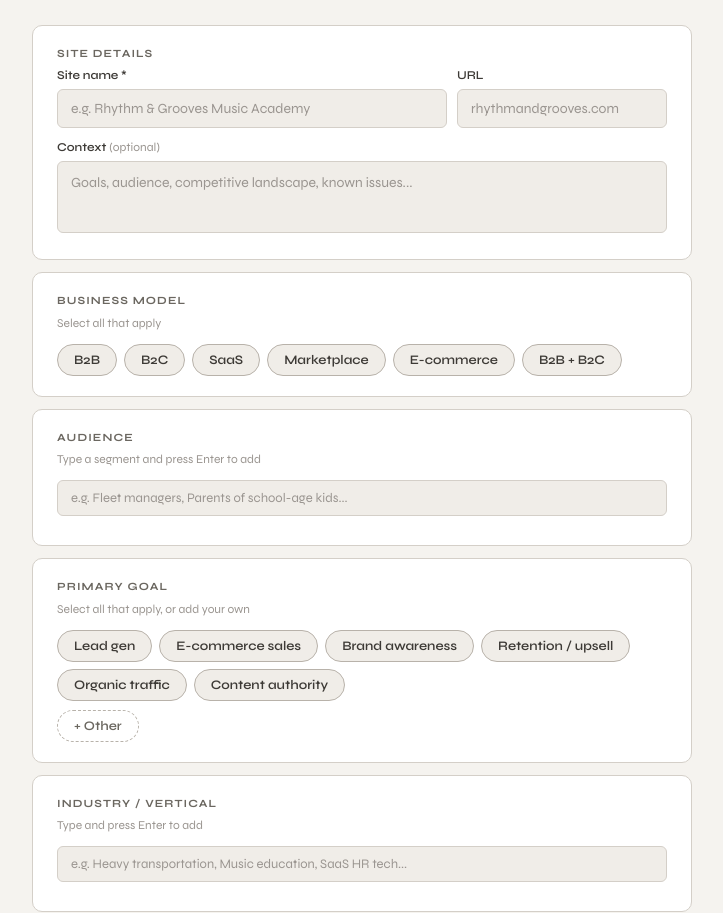
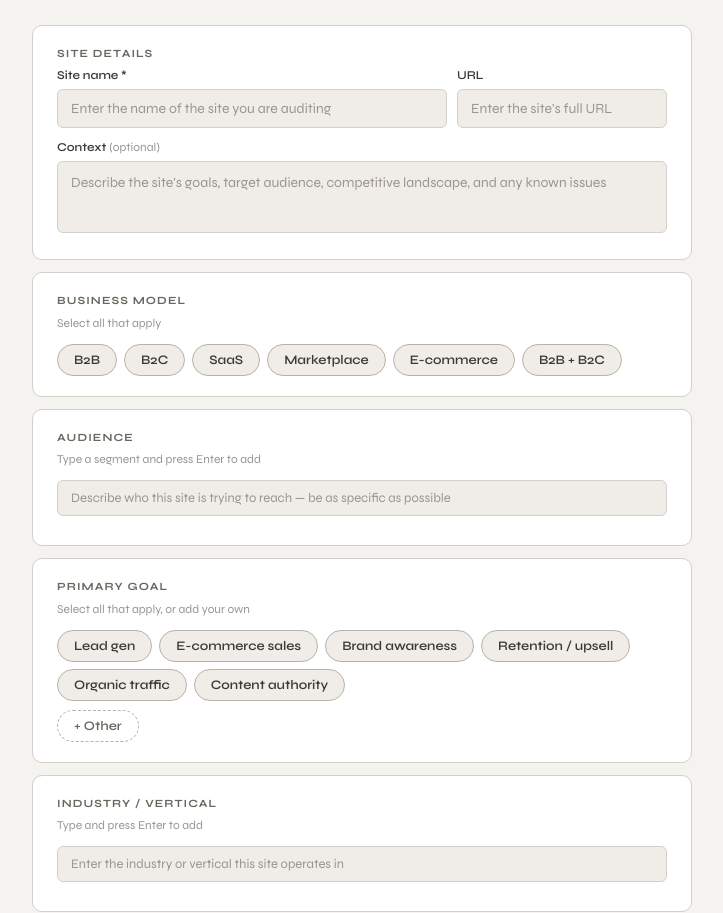
Before and after one commit to inkmasterscribbles/seo-audit-tool, a plain HTML site: page index.html in a window 1280 px wide. Shown: the part 141-1054 px from the top of the page, without its empty margins (278-1001 px from the left). Drawn offline with nearby package versions, Linux system fonts and the light colour scheme.

Commit message:
index.html

```diff
--- a/index.html
+++ b/index.html
@@ -224,10 +224,10 @@ body { background: var(--bg); color: var(--text); font-family: 'Syne', sans-seri
   <div class="card">
     <div class="card-title">Site details</div>
     <div class="field-row">
-      <div class="field"><label>Site name *</label><input id="n-name" placeholder="e.g. Rhythm &amp; Grooves Music Academy" /></div>
-      <div class="field" style="max-width:210px;"><label>URL</label><input id="n-url" placeholder="rhythmandgrooves.com" /></div>
+      <div class="field"><label>Site name *</label><input id="n-name" placeholder="Enter the name of the site you are auditing" /></div>
+      <div class="field" style="max-width:210px;"><label>URL</label><input id="n-url" placeholder="Enter the site's full URL" /></div>
     </div>
-    <div class="field"><label>Context <span style="font-weight:400;color:var(--text4);">(optional)</span></label><textarea id="n-ctx" placeholder="Goals, audience, competitive landscape, known issues..."></textarea></div>
+    <div class="field"><label>Context <span style="font-weight:400;color:var(--text4);">(optional)</span></label><textarea id="n-ctx" placeholder="Describe the site's goals, target audience, competitive landscape, and any known issues"></textarea></div>
   </div>
 
   <div class="card">
@@ -246,7 +246,7 @@ body { background: var(--bg); color: var(--text); font-family: 'Syne', sans-seri
   <div class="card">
     <div class="card-title">Audience</div>
     <div class="card-sub">Type a segment and press Enter to add</div>
-    <input class="free-input" id="n-aud" placeholder="e.g. Fleet managers, Parents of school-age kids..." />
+    <input class="free-input" id="n-aud" placeholder="Describe who this site is trying to reach — be as specific as possible" />
     <div class="chip-row" id="cr-aud"></div>
   </div>
 
@@ -263,14 +263,14 @@ body { background: var(--bg); color: var(--text); font-family: 'Syne', sans-seri
     </div>
     <div class="goal-row">
       <button class="goal-other-btn" id="g-oth-btn" onclick="toggleOther()">+ Other</button>
-      <input class="goal-other-input" id="g-oth-inp" placeholder="Describe your goal..." style="display:none;" />
+      <input class="goal-other-input" id="g-oth-inp" placeholder="Describe the primary goal if not listed above" style="display:none;" />
     </div>
   </div>
 
   <div class="card">
     <div class="card-title">Industry / vertical</div>
     <div class="card-sub">Type and press Enter to add</div>
-    <input class="free-input" id="n-ind" placeholder="e.g. Heavy transportation, Music education, SaaS HR tech..." />
+    <input class="free-input" id="n-ind" placeholder="Enter the industry or vertical this site operates in" />
     <div class="chip-row" id="cr-ind"></div>
   </div>
 
```
